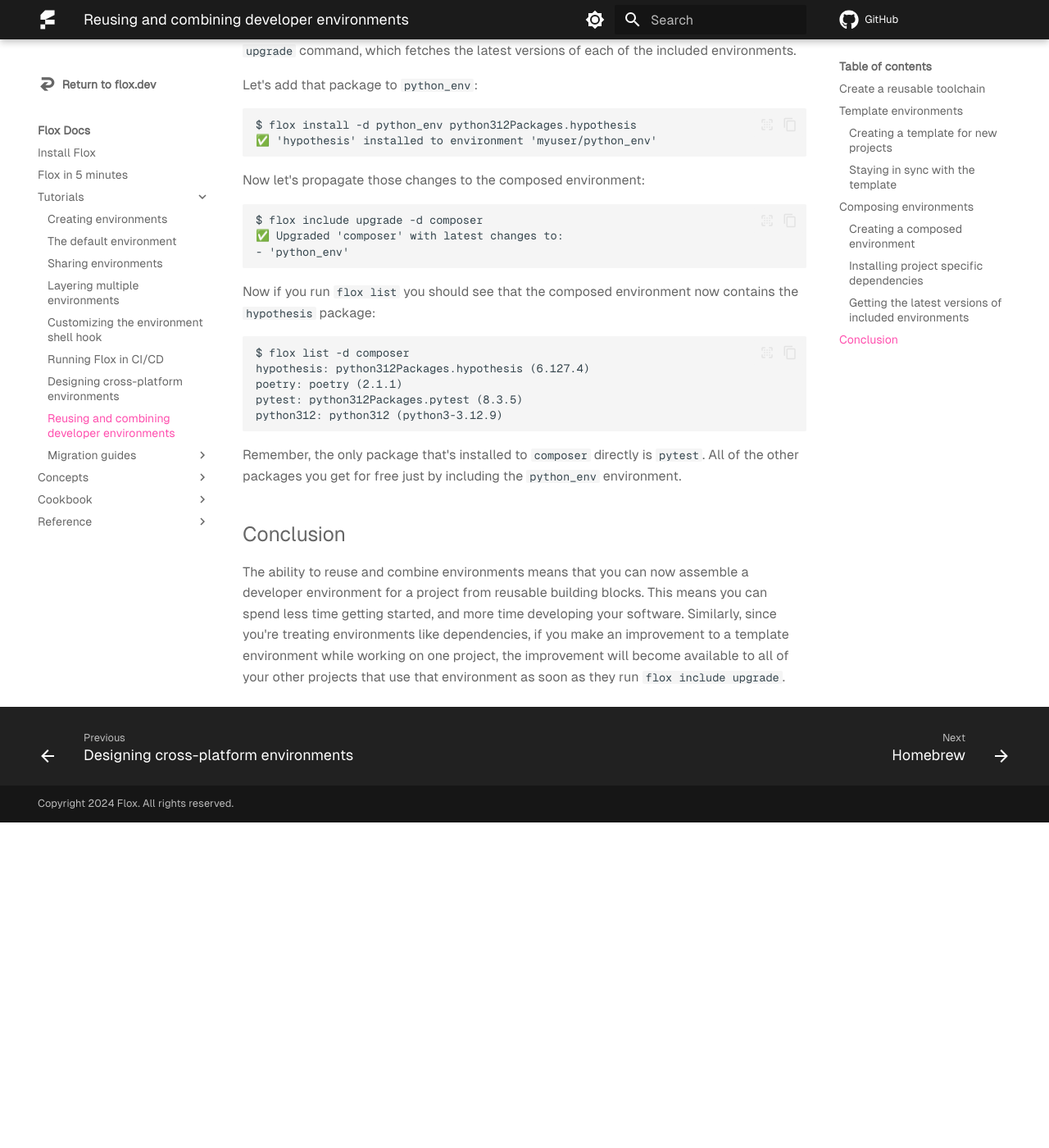
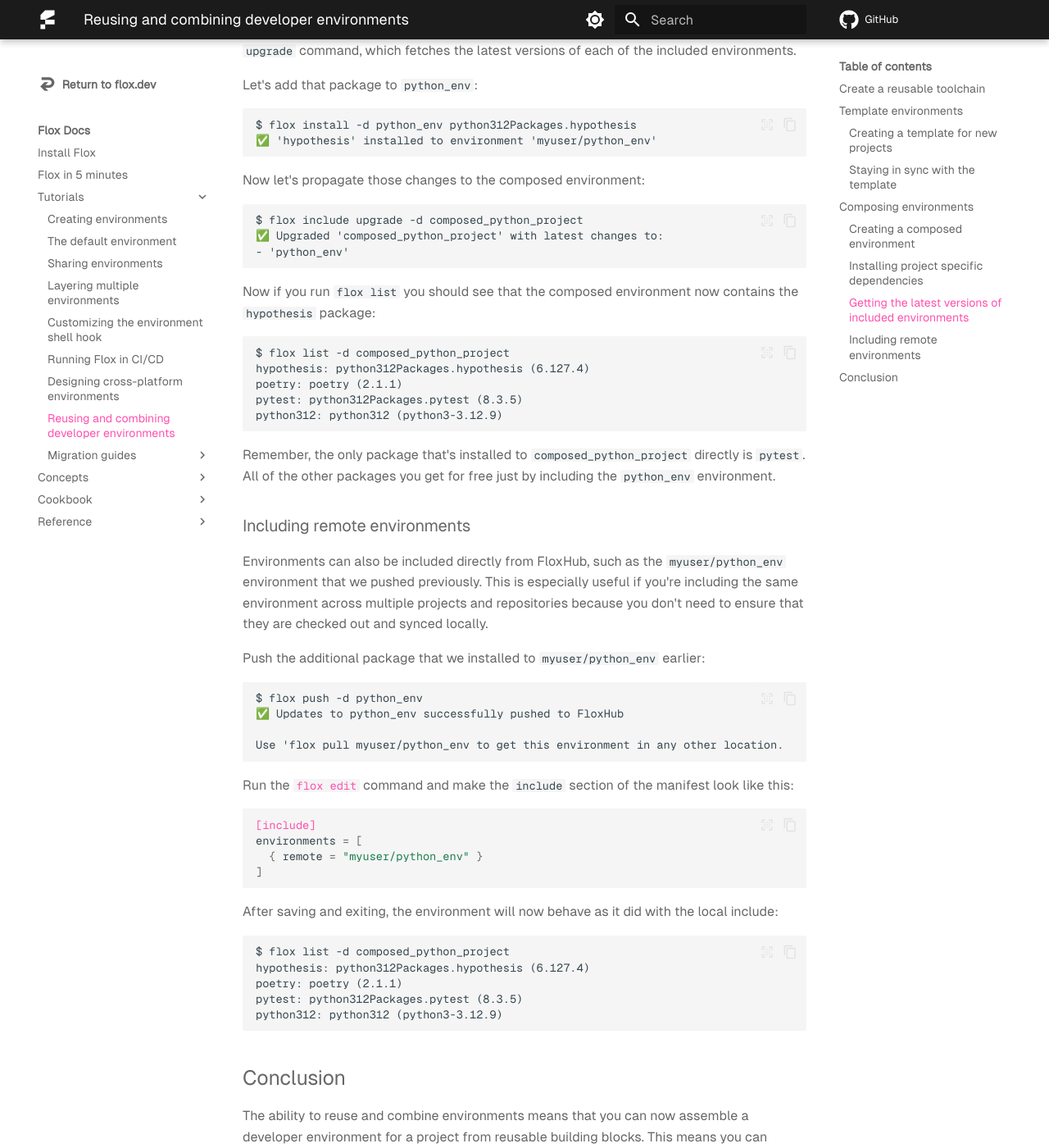
Before and after one commit to flox/floxdocs, an MkDocs documentation site: the page built from docs/tutorials/composition.md, in a window 1280 px wide and 1400 px high, scrolled down 5310 px. Shown: the whole window at 82% size. Built offline with MkDocs 1.6.1 and Material for MkDocs 9.7.7, drawn with Linux system fonts in a browser that asks for light colours; plug-ins that fetch from the network failed and are left out; comment, search, counter and statistics services are not loaded; before the commit the page ends 6313 px from its top, so only the background shows below that; some of the changed text lies outside the part shown.

Commit message:
feat(compose): Support remote includes (#212)
Now that we support remote includes. I considered rewriting the
"creating" section to reference remote first but it considerably changes
the flow of the document and will need re-testing from the start, so for
now I've opted to add it into a separate section and explain the benefit
of using remotes.

This should only be merged with the corresponding release of
https://github.com/flox/flox/pull/2952 ~~which isn't currently in
1.4.0-rcX~~

---------

Co-authored-by: Zach Mitchell <zmitchell@fastmail.com>

````diff
--- a/docs/tutorials/composition.md
+++ b/docs/tutorials/composition.md
@@ -122,11 +121,11 @@
     .flox/
 ```
 
-Let's create a environment in a `composer` directory.
+Let's create a environment in a `composed_python_project` directory.
 
 ```
-$ flox init -d composer
-✨ Created environment 'composer' (aarch64-darwin)
+$ flox init -d composed_python_project
+✨ Created environment 'composed_python_project' (aarch64-darwin)
 
 Next:
   $ flox search <package>    <- Search for a package
@@ -143,13 +142,13 @@
     .flox/
   new_python_project/
     .flox/
-  composer/
+  composed_python_project/
     .flox/
 ```
 
 Pretend that this is the environment you would use to do your work on your Python project.
 You're going to need a Python toolchain, and you may need some additional dependencies.
-In order to bring in the Python toolchain we'll need to edit the manifest of the `composer` environment and include the `python_env` environment.
+In order to bring in the Python toolchain we'll need to edit the manifest of the `composed_python_project` environment and include the `python_env` environment.
 Run the [`flox edit`][flox-edit] command and make the `include` section of the manifest look like this:
 
 ```toml
@@ -176,10 +175,10 @@
 When one manifest overrides another, you are shown a message indicating which fields were overridden so that there are no surprises.
 The message about `options.systems` is simply a result of the fact that the default manifest sets this field explicitly.
 
-If you now run [`flox list`][flox-list], you should see the packages from the `python_env` environment, even though we never ran a `flox install` command on the `composer` environment!
+If you now run [`flox list`][flox-list], you should see the packages from the `python_env` environment, even though we never ran a `flox install` command on the `composed_python_project` environment!
 
 ```
-$ flox list -d composer
+$ flox list -d composed_python_project
 poetry: poetry (2.1.1)
 python312: python312 (python3-3.12.9)
 ```
@@ -189,7 +188,7 @@
 When you use this command _with_ a composed environment, it prints the merged manifest.
 
 ```
-$ flox list -c -d composer
+$ flox list -c -d composed_python_project
 version = 1
 
 [install]
@@ -216,12 +215,12 @@
 Let's add the `pytest` package:
 
 ```
-$ flox install -d composer python312Packages.pytest
-✅ 'pytest' installed to environment 'composer'
+$ flox install -d composed_python_project python312Packages.pytest
+✅ 'pytest' installed to environment 'composed_python_project'
 ```
 
-Note that the message says the package was installed to the `composer` environment.
-If you run `flox edit -d composer` you'll see that the package is contained in the `[install]` section of `composer`'s manifest.
+Note that the message says the package was installed to the `composed_python_project` environment.
+If you run `flox edit -d composed_python_project` you'll see that the package is contained in the `[install]` section of `composed_python_project`'s manifest.
 
 ### Getting the latest versions of included environments
 
@@ -240,23 +239,56 @@
 Now let's propagate those changes to the composed environment:
 
 ```
-$ flox include upgrade -d composer
-✅ Upgraded 'composer' with latest changes to:
+$ flox include upgrade -d composed_python_project
+✅ Upgraded 'composed_python_project' with latest changes to:
 - 'python_env'
 ```
 
 Now if you run `flox list` you should see that the composed environment now contains the `hypothesis` package:
 
 ```
-$ flox list -d composer
+$ flox list -d composed_python_project
 hypothesis: python312Packages.hypothesis (6.127.4)
 poetry: poetry (2.1.1)
 pytest: python312Packages.pytest (8.3.5)
 python312: python312 (python3-3.12.9)
 ```
 
-Remember, the only package that's installed to `composer` directly is `pytest`.
+Remember, the only package that's installed to `composed_python_project` directly is `pytest`.
 All of the other packages you get for free just by including the `python_env` environment.
+
+### Including remote environments
+
+Environments can also be included directly from FloxHub, such as the `myuser/python_env` environment that we pushed previously.
+This is especially useful if you're including the same environment across multiple projects and repositories because you don't need to ensure that they are checked out and synced locally.
+
+Push the additional package that we installed to `myuser/python_env` earlier:
+
+```
+$ flox push -d python_env
+✅ Updates to python_env successfully pushed to FloxHub
+
+Use 'flox pull myuser/python_env to get this environment in any other location.
+```
+
+Run the [`flox edit`][flox-edit] command and make the `include` section of the manifest look like this:
+
+```toml
+[include]
+environments = [
+  { remote = "myuser/python_env" }
+]
+```
+
+After saving and exiting, the environment will now behave as it did with the local include:
+
+```
+$ flox list -d composed_python_project
+hypothesis: python312Packages.hypothesis (6.127.4)
+poetry: poetry (2.1.1)
+pytest: python312Packages.pytest (8.3.5)
+python312: python312 (python3-3.12.9)
+```
 
 ## Conclusion
 
````
Also changed, not shown: other parts of docs/tutorials/composition.md (+1 -2 lines), docs/concepts/composition.md (+13 -6 lines).
